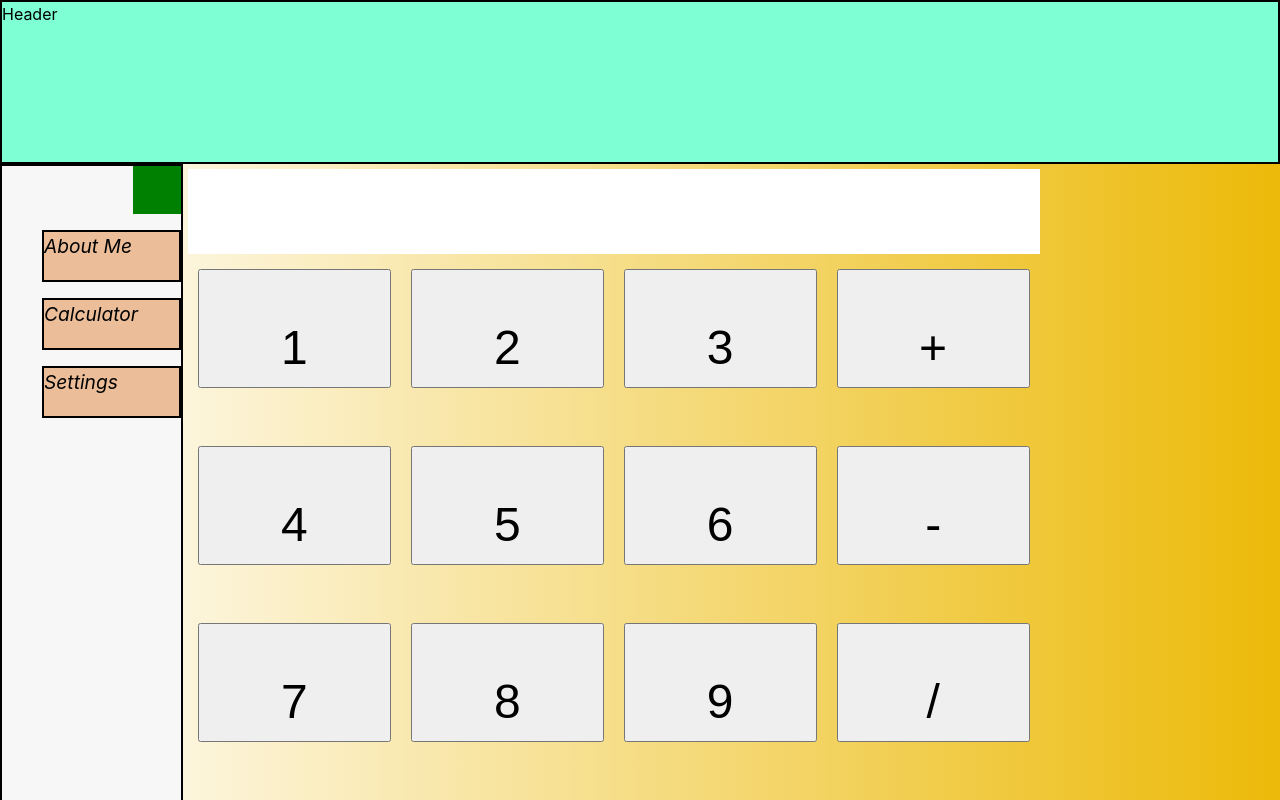
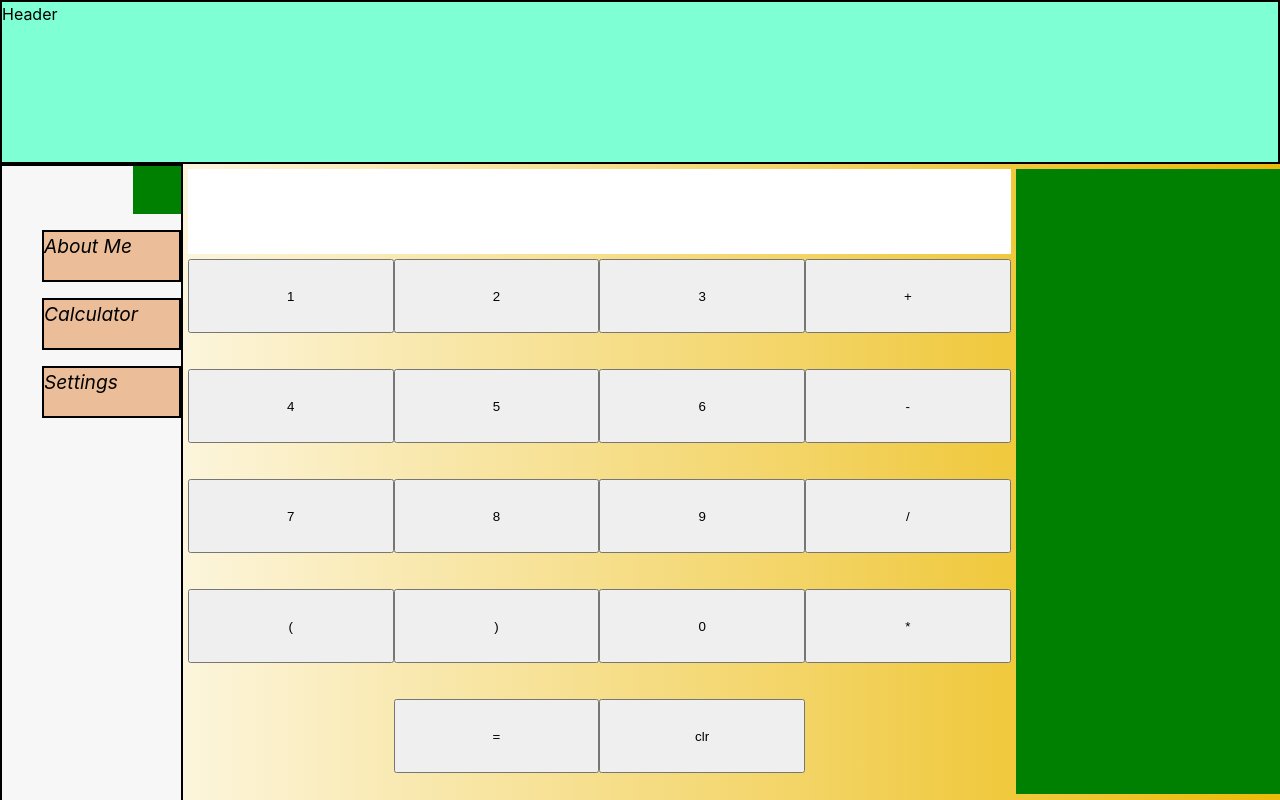
Before and after one commit to ChrisIBill/my-site, a React (Create React App) app: page /Calculator in a window 1280 px wide. Shown: the top 800 px of the page. Built offline with nearby package versions, Linux system fonts and the light colour scheme.

Commit message:
More calc css work

```diff
--- a/src/Pages/Home.scss
+++ b/src/Pages/Home.scss
@@ -112,6 +112,7 @@ main {
     grid-area: content;
     display: flex;
     justify-content: center;
-    height: 79%;
-    width: 79%;
+    margin: 5px;
+    height: 100%;
+    width: 100%;
 }
--- a/src/Pages/calculator.scss
+++ b/src/Pages/calculator.scss
@@ -1,13 +1,12 @@
 .calcContent {
     width: 100%;
     height: 100%;
-    margin: 5px;
     display: grid;
     grid-template-areas:
-        "display display display history"
-        "button-wrapper button-wrapper button-wrapper history";
-    grid-template-columns: minmax();
-    grid-template-rows: 90px 1fr;
+        "display history"
+        "button-wrapper history";
+    grid-template-columns: minmax(100px, 3fr) minmax(50px, 1fr);
+    grid-template-rows: 90px minmax(140px, 1fr);
 }
 
 .display {
@@ -21,12 +20,16 @@
     //display: flex;
     width: 90%;
     height: 90%;
-    margin: 10px;
     flex-grow: 1;
-    font-size: 3em;
+    position: relative;
+
     p {
+        margin: 0;
+        font-size: 100%;
+        justify-content: center;
     }
 }
+
 .calcButtonsWrapper {
     display: flex;
     flex-wrap: wrap;
@@ -35,6 +38,7 @@
     width: 100%;
     grid-area: button-wrapper;
 }
+
 .calcButtonContainer {
     box-sizing: border-box;
     display: flex;
@@ -45,6 +49,7 @@
 .calcHistory {
     grid-area: history;
     box-sizing: border-box;
+    margin-bottom: 15px;
     margin-left: 5px;
     background-color: green;
     color: green;
```
